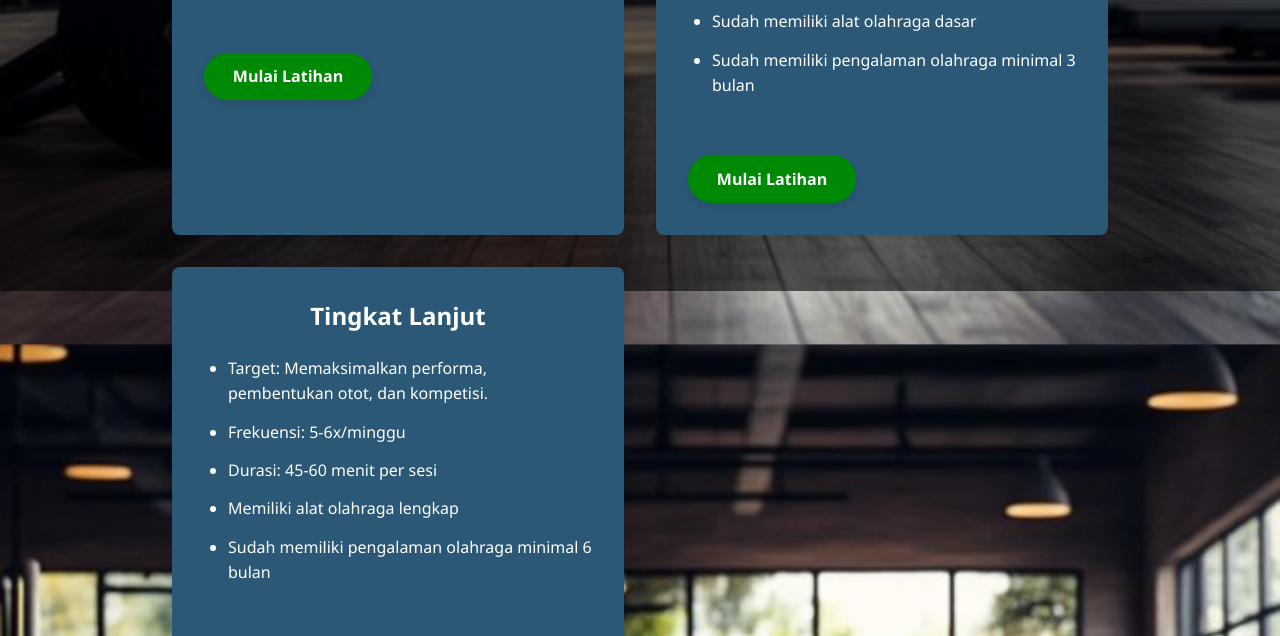
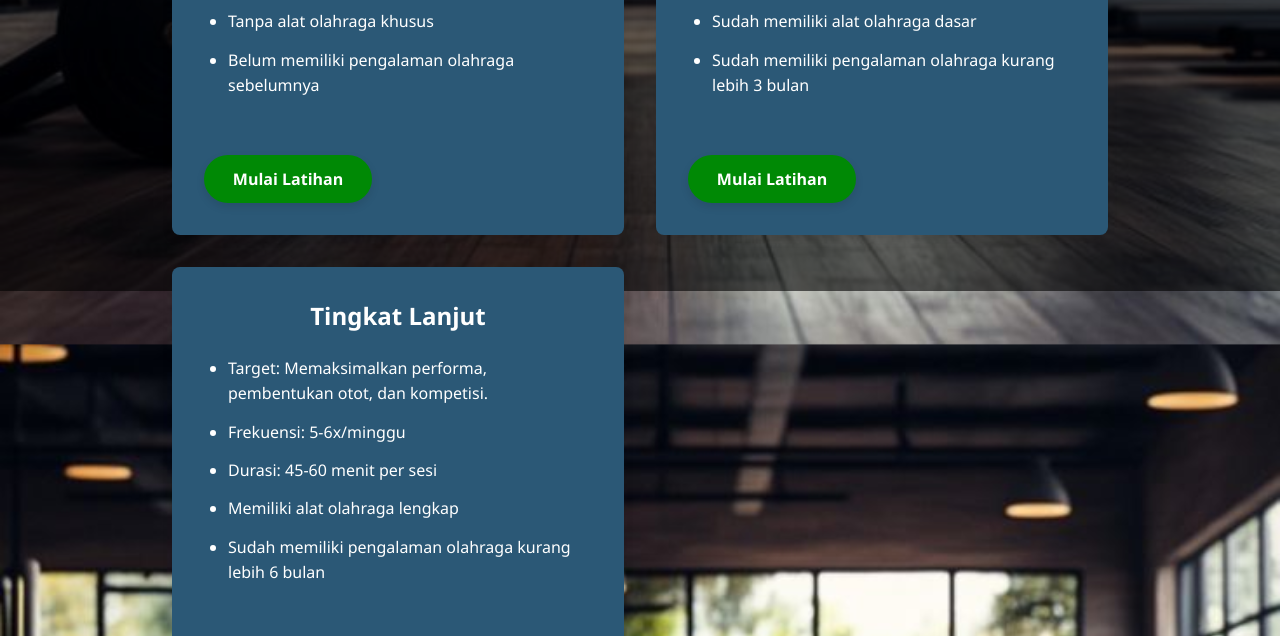
Before and after one commit to AreFunnn/HealthRoutine.github.io, a plain HTML site: page workout.html in a window 1280 px wide. Shown: the part 509-1145 px from the top of the page. Drawn offline with Linux system fonts and the light colour scheme.

Commit message:
Add files via upload

```diff
--- a/style.css
+++ b/style.css
@@ -599,13 +599,13 @@
             ul {
                 margin-bottom: 0.5rem;
                 color: #ffffff;
-                padding-left: 1rem;
+                padding-left: 1.5rem;
             }
 
             ol {
                 margin-bottom: 0.5rem;
                 color: #ffffff;
-                padding-left: 1rem;
+                padding-left: 1.5rem;
             }
 
         }
--- a/workout.html
+++ b/workout.html
@@ -30,6 +30,8 @@
             <li>Target: Membangun kebiasaan, meningkatkan stamina dasar, dan belajar teknik dasar.</li>
             <li>Frekuensi: 3x/minggu</li>
             <li>Durasi: 20-30 menit per sesi</li>
+            <li>Tanpa alat olahraga khusus</li>
+            <li>Belum memiliki pengalaman olahraga sebelumnya</li>
         </ul>
         <a href="workout-tracker.html?level=beginner" class="btn"> Mulai Latihan </a>
     </div>
@@ -43,7 +45,7 @@
             <li>Frekuensi: 4-5x/minggu</li>
             <li>Durasi: 30-45 menit per sesi</li>
             <li>Sudah memiliki alat olahraga dasar</li>
-            <li>Sudah memiliki pengalaman olahraga minimal 3 bulan</li>
+            <li>Sudah memiliki pengalaman olahraga kurang lebih 3 bulan</li>
         </ul>
         <a href="workout-tracker.html?level=intermediate" class="btn"> Mulai Latihan </a>
     </div>
@@ -57,7 +59,7 @@
             <li>Frekuensi: 5-6x/minggu</li>
             <li>Durasi: 45-60 menit per sesi</li>
             <li>Memiliki alat olahraga lengkap</li>
-            <li>Sudah memiliki pengalaman olahraga minimal 6 bulan</li>
+            <li>Sudah memiliki pengalaman olahraga kurang lebih 6 bulan</li>
         </ul>
         <a href="workout-tracker.html?level=advanced" class="btn"> Mulai Latihan </a>
     </div>
```
